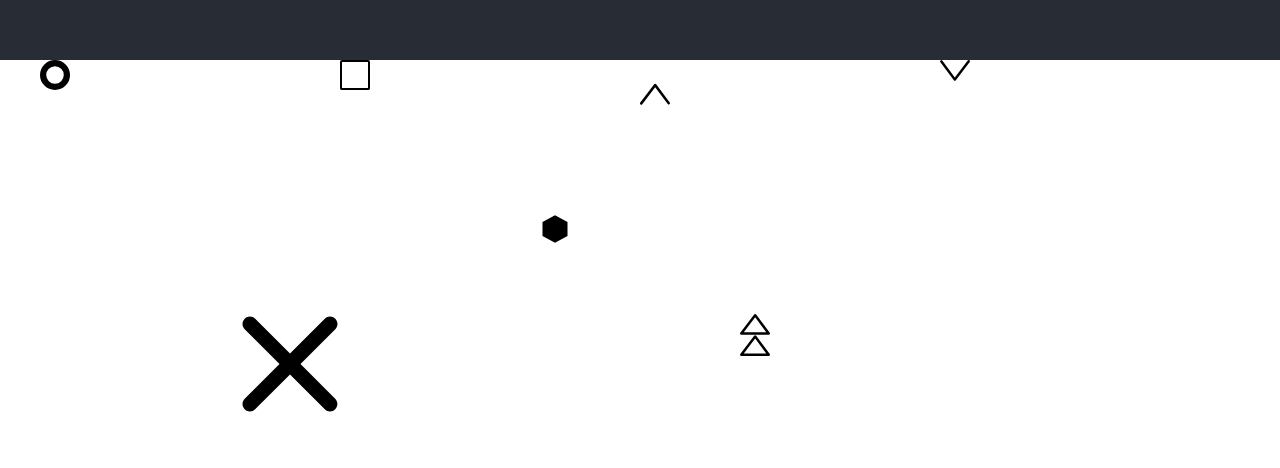
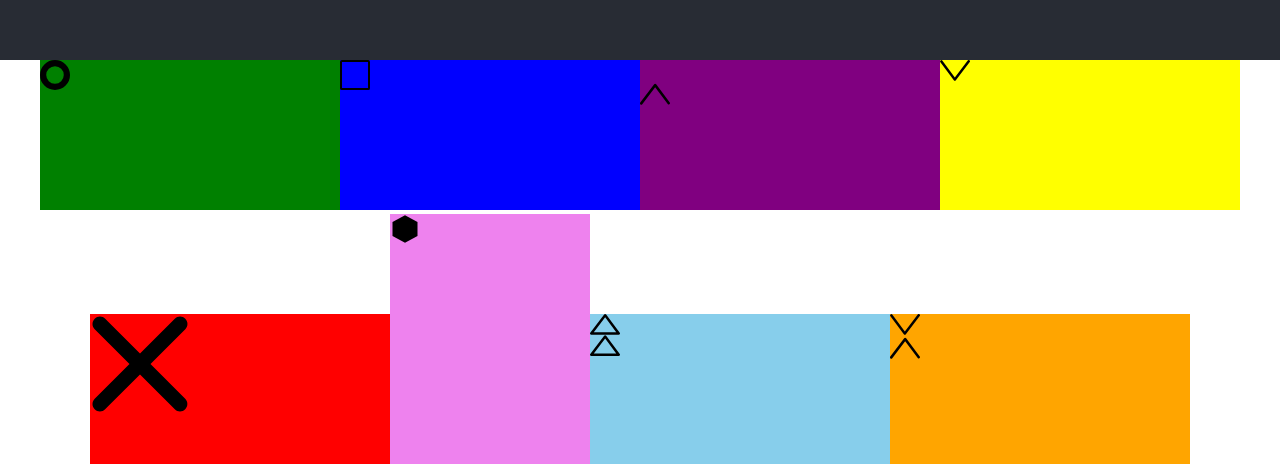
Before and after one commit to AlecDannmayr/AccessAutonomyReact, a React (Create React App) app: page / in a window 1280 px wide. Shown: the part 740-1208 px from the top of the page. Built offline with nearby package versions, Linux system fonts and the light colour scheme.

Commit message:
File organise started

```diff
--- a/src/App.js
+++ b/src/App.js
@@ -5,7 +5,8 @@ import ArrowUp from './svgs/arrowUp'
 import ArrowDown from './svgs/arrowDown'
 import Cross from './svgs/cross'
 import Hexagon from './svgs/hexagon'
-import Triangle from './svgs/triangle'
+import DoubleTriangle from './svgs/doubleTriangle'
+import DoubleArrow from './svgs/doubleArrow'
 
 const App = () => {
    return (
@@ -17,7 +18,8 @@ const App = () => {
          <ArrowDown />
          <Cross />
          <Hexagon />
-         <Triangle />
+         <DoubleTriangle />
+         <DoubleArrow />
       </div>
    )
 }
--- a/src/svgs/arrowDown.js
+++ b/src/svgs/arrowDown.js
@@ -1,8 +1,9 @@
 import React from 'react'
+import './shapeStyle.css'
 
 function arrowDown() {
    return (
-      <svg>
+      <svg id={'arrowDown'}>
          <path d="M14.83,20.82h0a1.28,1.28,0,0,1-1-.52L.25,2a1.27,1.27,0,0,1,2-1.51L14.84,17.45,27.73.5a1.26,1.26,0,0,1,2,1.53L15.84,20.32A1.28,1.28,0,0,1,14.83,20.82Z"></path>
       </svg>
    )
--- a/src/svgs/arrowUp.js
+++ b/src/svgs/arrowUp.js
@@ -1,8 +1,9 @@
 import React from 'react'
+import './shapeStyle.css'
 
 function arrowUp() {
    return (
-      <svg>
+      <svg id={'arrowUp'}>
          <path d="M28.74,44.58a1.28,1.28,0,0,1-1-.51L15.16,27.13l-12.89,17a1.26,1.26,0,1,1-2-1.53l13.9-18.29a1.34,1.34,0,0,1,1-.5,1.24,1.24,0,0,1,1,.51L29.75,42.56a1.27,1.27,0,0,1-1,2Z"></path>
       </svg>
    )
--- a/src/svgs/circle.js
+++ b/src/svgs/circle.js
@@ -1,8 +1,9 @@
 import React from 'react'
+import './shapeStyle.css'
 
 function circle() {
    return (
-      <svg>
+      <svg id={'circle'}>
          <path d="M15,30A15,15,0,1,1,30,15,15,15,0,0,1,15,30ZM15,6.23A8.77,8.77,0,1,0,23.77,15,8.77,8.77,0,0,0,15,6.23Z"></path>
       </svg>
    )
--- a/src/svgs/doubleArrow.js
+++ b/src/svgs/doubleArrow.js
@@ -1,8 +1,9 @@
 import React from 'react'
+import './shapeStyle.css'
 
 function doubleArrow() {
    return (
-      <svg>
+      <svg id={'doubleArrow'}>
          <path d="M28.74,44.58a1.28,1.28,0,0,1-1-.51L15.16,27.13l-12.89,17a1.26,1.26,0,1,1-2-1.53l13.9-18.29a1.34,1.34,0,0,1,1-.5,1.24,1.24,0,0,1,1,.51L29.75,42.56a1.27,1.27,0,0,1-1,2Z"></path>
          <path d="M14.83,20.82h0a1.28,1.28,0,0,1-1-.52L.25,2a1.27,1.27,0,0,1,2-1.51L14.84,17.45,27.73.5a1.26,1.26,0,0,1,2,1.53L15.84,20.32A1.28,1.28,0,0,1,14.83,20.82Z"></path>
       </svg>
--- a/src/svgs/triangle.js
+++ b/src/svgs/doubleTriangle.js
@@ -1,8 +1,9 @@
 import React from 'react'
+import './shapeStyle.css'
 
 function cross() {
    return (
-      <svg>
+      <svg id={'doubleTriangle'}>
          <path d="M28.74,20.81H1.26a1.26,1.26,0,0,1-1-2L14.16.5a1.25,1.25,0,0,1,1-.5h0a1.24,1.24,0,0,1,1,.51L29.75,18.8a1.25,1.25,0,0,1-1,2ZM3.81,18.29H26.22L15.16,3.37Z"></path> <path d="M28.74,42H1.26a1.28,1.28,0,0,1-1.13-.71A1.26,1.26,0,0,1,.26,40l13.9-18.29a1.28,1.28,0,0,1,1-.5h0a1.24,1.24,0,0,1,1,.51L29.75,40a1.26,1.26,0,0,1,.12,1.32A1.28,1.28,0,0,1,28.74,42ZM3.81,39.47H26.22L15.16,24.55Z"></path>
       </svg>
    )
--- a/src/svgs/hexagon.js
+++ b/src/svgs/hexagon.js
@@ -1,8 +1,9 @@
 import React from 'react'
+import './shapeStyle.css'
 
 function hexagon() {
    return (
-      <svg width="200" height="250">
+      <svg width="200" height="250" id={'hexagon'}>
          <polygon stroke-linejoin="round" stroke-miterlimit="10" points="27.5,21.904 15,28.809  2.5,21.904 2.5,8.095 15,1.19 27.5,8.095 "></polygon>
       </svg>
    )
--- a/src/svgs/shapeStyle.css
+++ b/src/svgs/shapeStyle.css
@@ -1 +1,36 @@
-/* No CSS *//*# sourceMappingURL=shapeStyle.css.map */
+#arrowDown {
+  background-color: yellow;
+}
+
+#doubleArrow {
+  background-color: orange;
+}
+
+#triangle {
+  background-color: pink;
+}
+
+#square {
+  background-color: blue;
+}
+
+#cross {
+  background-color: red;
+}
+
+#arrowUp {
+  background-color: purple;
+}
+
+#hexagon {
+  background-color: violet;
+}
+
+#circle {
+  background-color: green;
+}
+
+#doubleTriangle {
+  background-color: skyblue;
+}
+/*# sourceMappingURL=shapeStyle.css.map */
--- a/src/svgs/shapeStyle.scss
+++ b/src/svgs/shapeStyle.scss
@@ -0,0 +1,35 @@
+#arrowDown {
+   background-color: yellow;
+}
+
+#doubleArrow {
+   background-color: orange;
+}
+
+#triangle {
+   background-color: pink;
+}
+
+#square {
+   background-color: blue;
+}
+
+#cross {
+   background-color: red;
+}
+
+#arrowUp {
+   background-color: purple;
+}
+
+#hexagon {
+   background-color: violet;
+}
+
+#circle {
+   background-color: green;
+}
+
+#doubleTriangle {
+   background-color: skyblue;
+}
--- a/src/svgs/square.js
+++ b/src/svgs/square.js
@@ -1,8 +1,9 @@
 import React from 'react'
+import './shapeStyle.css'
 
 function square() {
    return (
-      <svg>
+      <svg id={'square'}>
          <path d="M28,2V28H2V2H28m.13-2H1.88A1.88,1.88,0,0,0,0,1.88V28.13A1.88,1.88,0,0,0,1.88,30H28.13A1.87,1.87,0,0,0,30,28.13V1.88A1.88,1.88,0,0,0,28.13,0Z"></path>
       </svg>
    )
```
Also changed, not shown: 1 other file (tests, documents, lock files or other folders).
